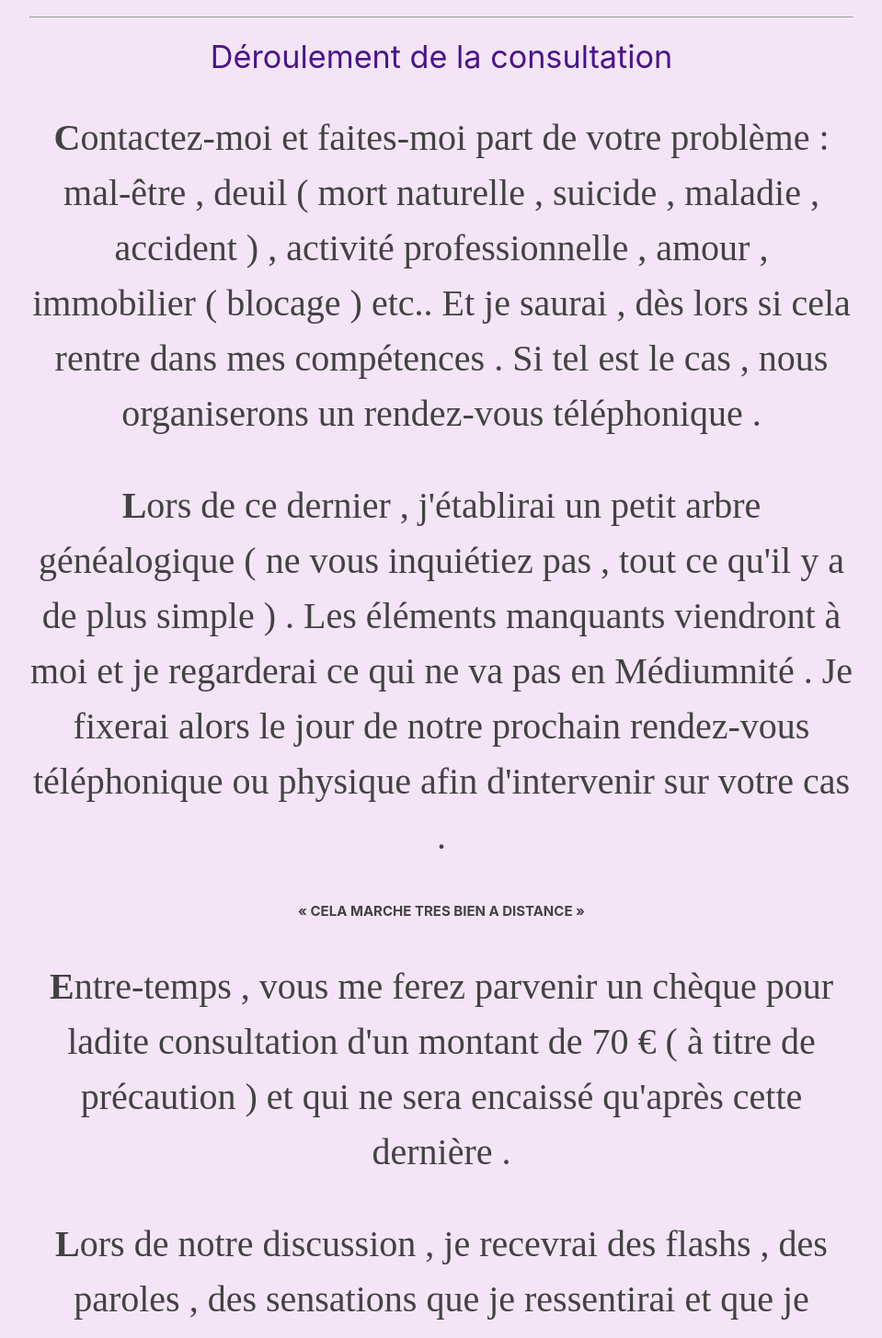
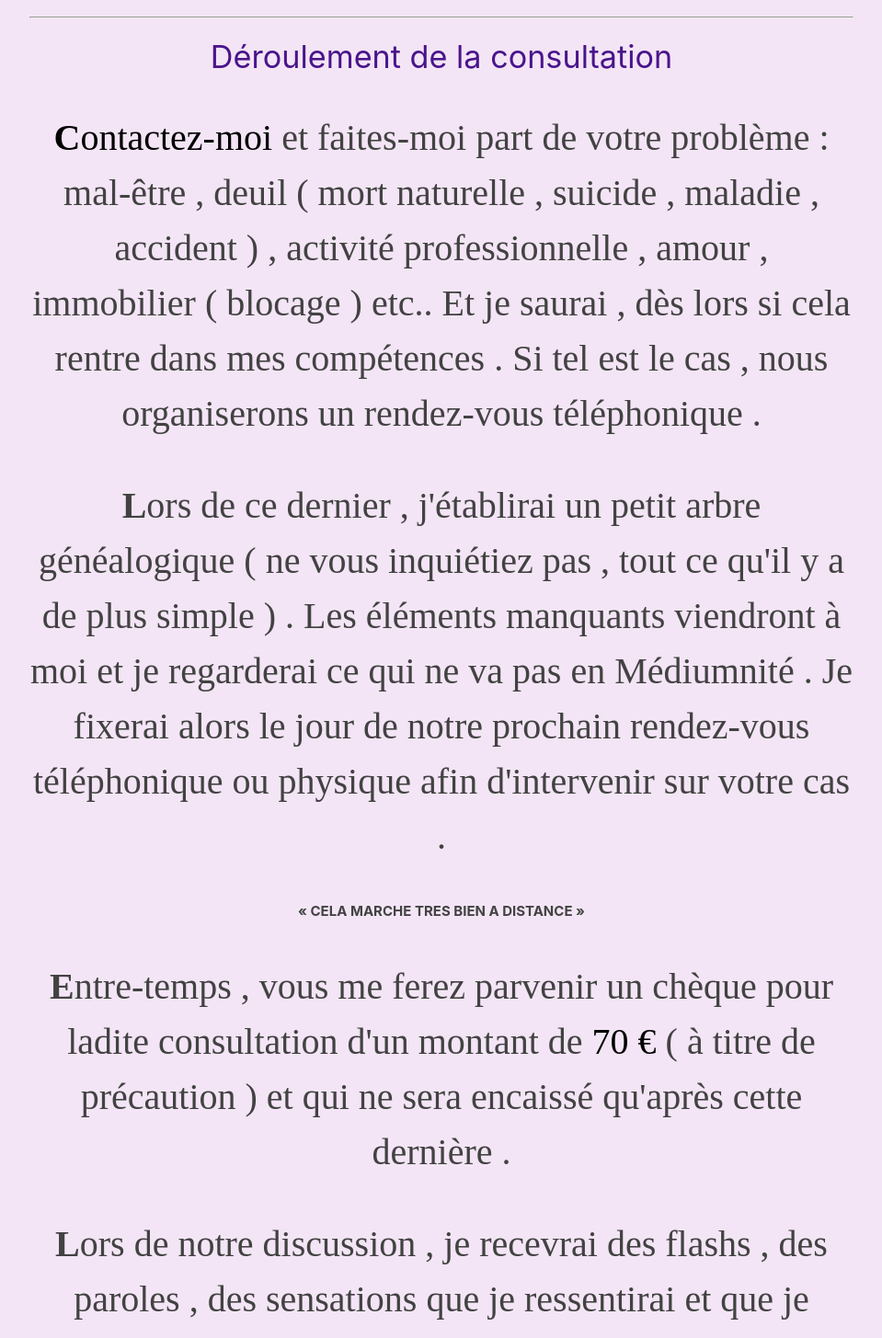
Before and after one commit to stephanevanpe/Khrisma, a React (Create React App) app: page / in a window 1280 px wide. Shown: the part 1680-3135 px from the top of the page at 92% size, without its empty margins (160-1119 px from the left). Built offline with nearby package versions, Linux system fonts and the light colour scheme; a web font is replaced by a local one.

Commit message:
adding links between pages

```diff
--- a/src/pages/Home.jsx
+++ b/src/pages/Home.jsx
@@ -26,10 +26,7 @@ const Home = () => {
 								<img alt='' src={Deco1} /> Khrisma <img alt='medium tarnos khrisma' src={Deco2} />
 							</h1>
 						</Col>
-						<h4 className='header purple-text text-darken-4'>
-							{' '}
-							Médium de naissance - Passeuse d'âmes - Magnétisme holistique - Reiki III
-						</h4>
+						<h4 className='header purple-text text-darken-4'> Médium de naissance - Passeuse d'âmes - Magnétisme holistique - Reiki III</h4>
 						<p className='grey-text text-darken-3 lighten-3' style={{ fontFamily: 'Snell Roundhand, Bookman Old Style', fontSize: '40px' }}>
 							" <b>J</b>e me suis rendue compte que mes aptitudes me servaient pour aider à la gestion du deuil et des blocages divers , tout en tenant
 							compte de la généalogie . Les cartes , les mots , l'écriture viennent à mon aide . "
@@ -49,9 +46,12 @@ const Home = () => {
 						<h4 className='header purple-text text-darken-4'>Déroulement de la consultation</h4>
 
 						<p className='grey-text text-darken-3 lighten-3' style={{ fontFamily: 'Snell Roundhand, Bookman Old Style', fontSize: '40px' }}>
-							<b>C</b>ontactez-moi et faites-moi part de votre problème : mal-être , deuil ( mort naturelle , suicide , maladie , accident ) , activité
-							professionnelle , amour , immobilier ( blocage ) etc.. Et je saurai , dès lors si cela rentre dans mes compétences . Si tel est le cas , nous
-							organiserons un rendez-vous téléphonique .
+							<a href='/Contact' style={{ color: 'black' }}>
+								<b>C</b>ontactez-moi
+							</a>{' '}
+							et faites-moi part de votre problème : mal-être , deuil ( mort naturelle , suicide , maladie , accident ) , activité professionnelle , amour ,
+							immobilier ( blocage ) etc.. Et je saurai , dès lors si cela rentre dans mes compétences . Si tel est le cas , nous organiserons un rendez-vous
+							téléphonique .
 						</p>
 						<p className='grey-text text-darken-3 lighten-3' style={{ fontFamily: 'Snell Roundhand, Bookman Old Style', fontSize: '40px' }}>
 							<b>L</b>ors de ce dernier , j'établirai un petit arbre généalogique ( ne vous inquiétiez pas , tout ce qu'il y a de plus simple ) . Les
@@ -62,8 +62,11 @@ const Home = () => {
 							<b> « CELA MARCHE TRES BIEN A DISTANCE »</b>
 						</p>
 						<p className='grey-text text-darken-3 lighten-3' style={{ fontFamily: 'Snell Roundhand, Bookman Old Style', fontSize: '40px' }}>
-							<b>E</b>ntre-temps , vous me ferez parvenir un chèque pour ladite consultation d'un montant de 70 € ( à titre de précaution ) et qui ne sera
-							encaissé qu'après cette dernière .
+							<b>E</b>ntre-temps , vous me ferez parvenir un chèque pour ladite consultation d'un montant de{' '}
+							<a href='/Prices' style={{ color: 'black' }}>
+								70 €
+							</a>{' '}
+							( à titre de précaution ) et qui ne sera encaissé qu'après cette dernière .
 						</p>
 						<p className='grey-text text-darken-3 lighten-3' style={{ fontFamily: 'Snell Roundhand, Bookman Old Style', fontSize: '40px' }}>
 							<b>L</b>ors de notre discussion , je recevrai des flashs , des paroles , des sensations que je ressentirai et que je partagerai aussitôt avec
```
